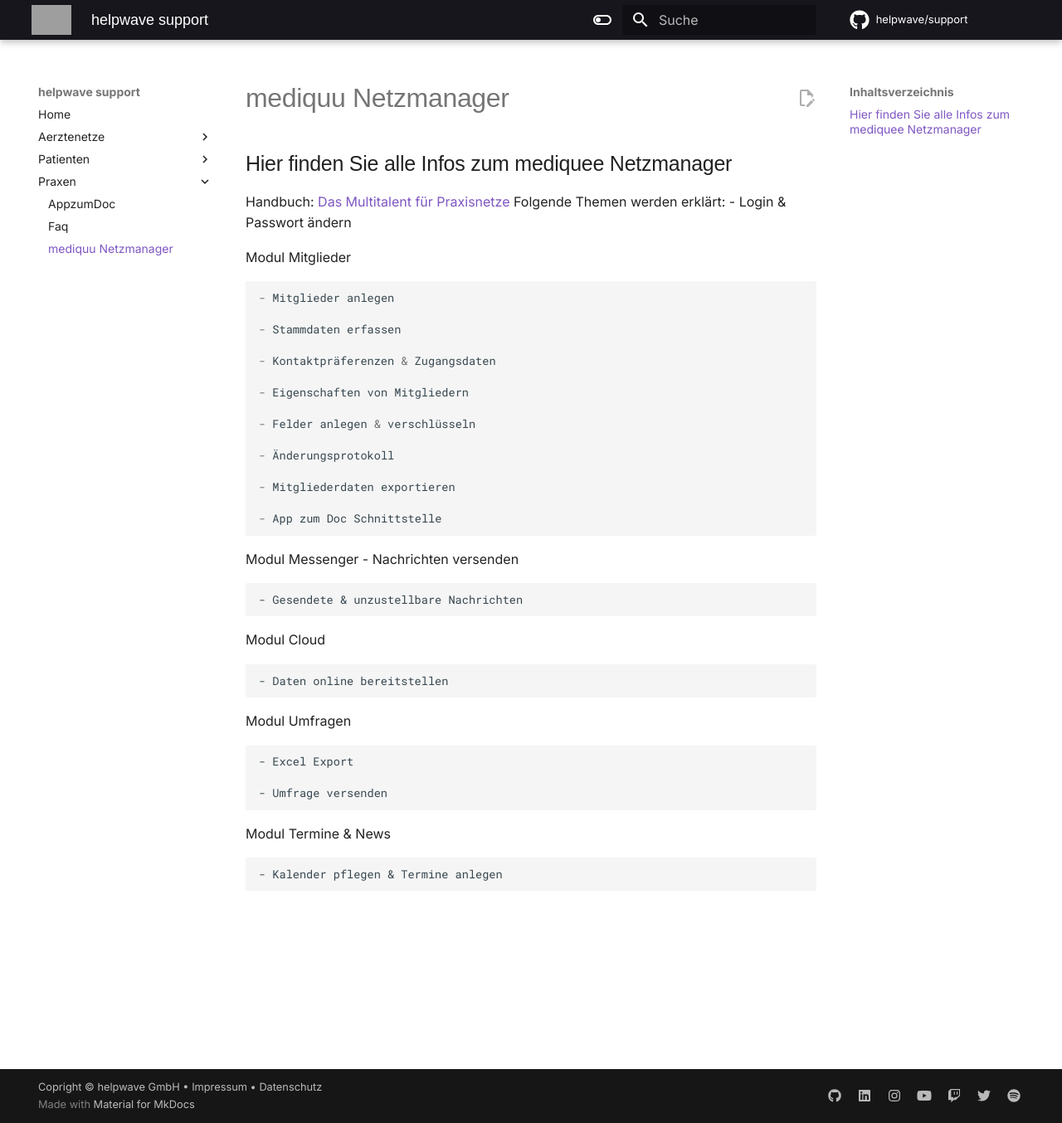
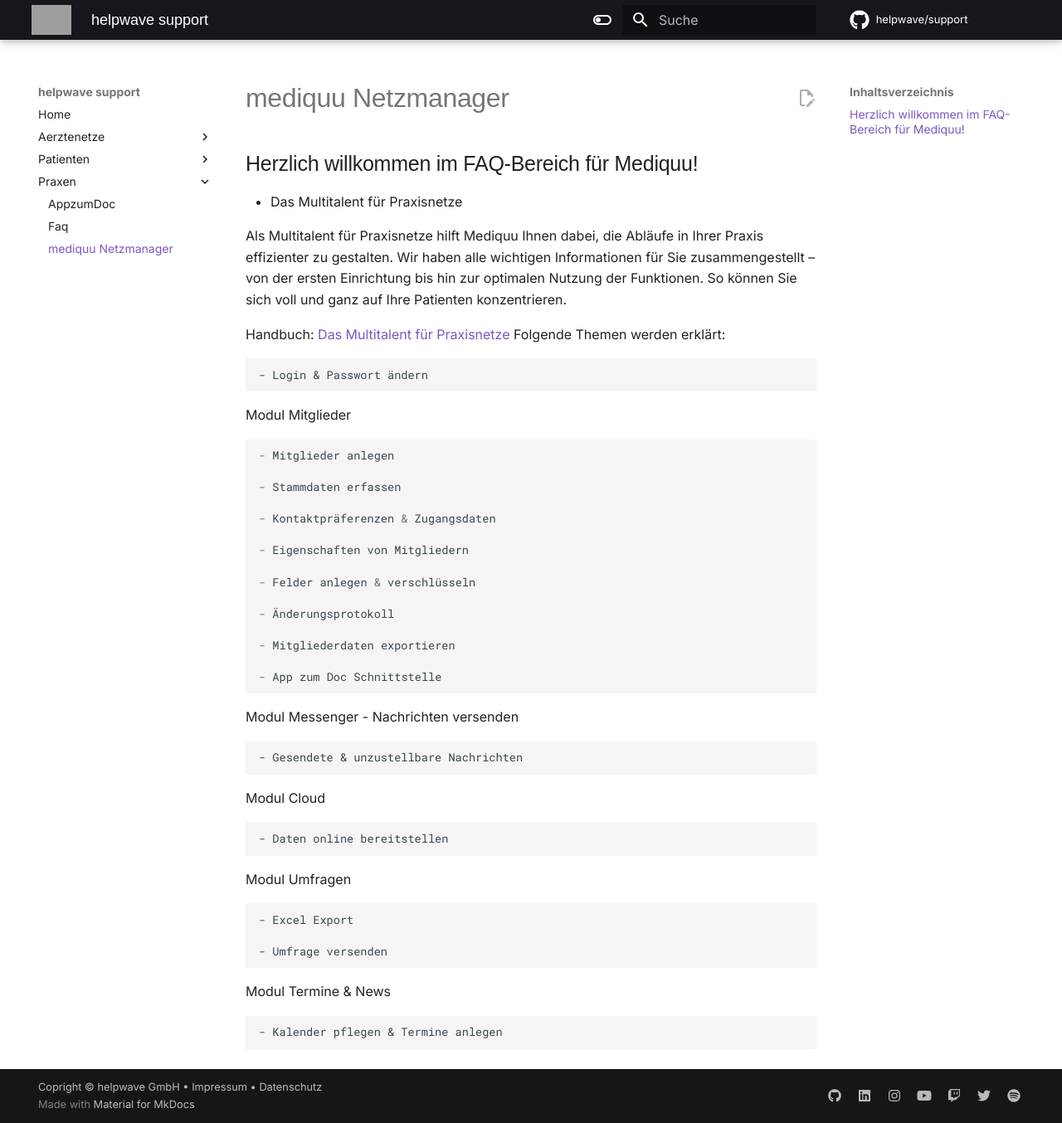
Before and after one commit to helpwave/support, an MkDocs documentation site: the page built from docs/praxen/mediquu_Netzmanager.md, in a window 1280 px wide and 1354 px high. Shown: the whole window at 83% size. Built offline with MkDocs 1.6.1 and Material for MkDocs 9.7.7, drawn with Linux system fonts in a browser that asks for light colours; comment, search, counter and statistics services are not loaded; grey boxes are pictures that could not be loaded.

Commit message:
newcontent

```diff
--- a/docs/patienten/faq.md
+++ b/docs/patienten/faq.md
@@ -0,0 +1,3 @@
+## Willkommen im FAQ-Bereich der App zum Doc!
+
+1)
--- a/docs/praxen/mediquu_Netzmanager.md
+++ b/docs/praxen/mediquu_Netzmanager.md
@@ -1,7 +1,11 @@
-## Hier finden Sie alle Infos zum mediquee Netzmanager
+## Herzlich willkommen im FAQ-Bereich für Mediquu!
+- Das Multitalent für Praxisnetze
+
+Als Multitalent für Praxisnetze hilft Mediquu Ihnen dabei, die Abläufe in Ihrer Praxis effizienter zu gestalten. Wir haben alle wichtigen Informationen für Sie zusammengestellt – von der ersten Einrichtung bis hin zur optimalen Nutzung der Funktionen. So können Sie sich voll und ganz auf Ihre Patienten konzentrieren.
 
 Handbuch: [Das Multitalent für Praxisnetze](./Dokumente/Ärztenetz/handbuch_mediquu_netzmanager.pdf)
 Folgende Themen werden erklärt:
+
     - Login & Passwort ändern
 
 Modul Mitglieder
```
Also changed, not shown: docs/patienten/AppzumDoc.md (+11 -7 lines), 1 other file.
